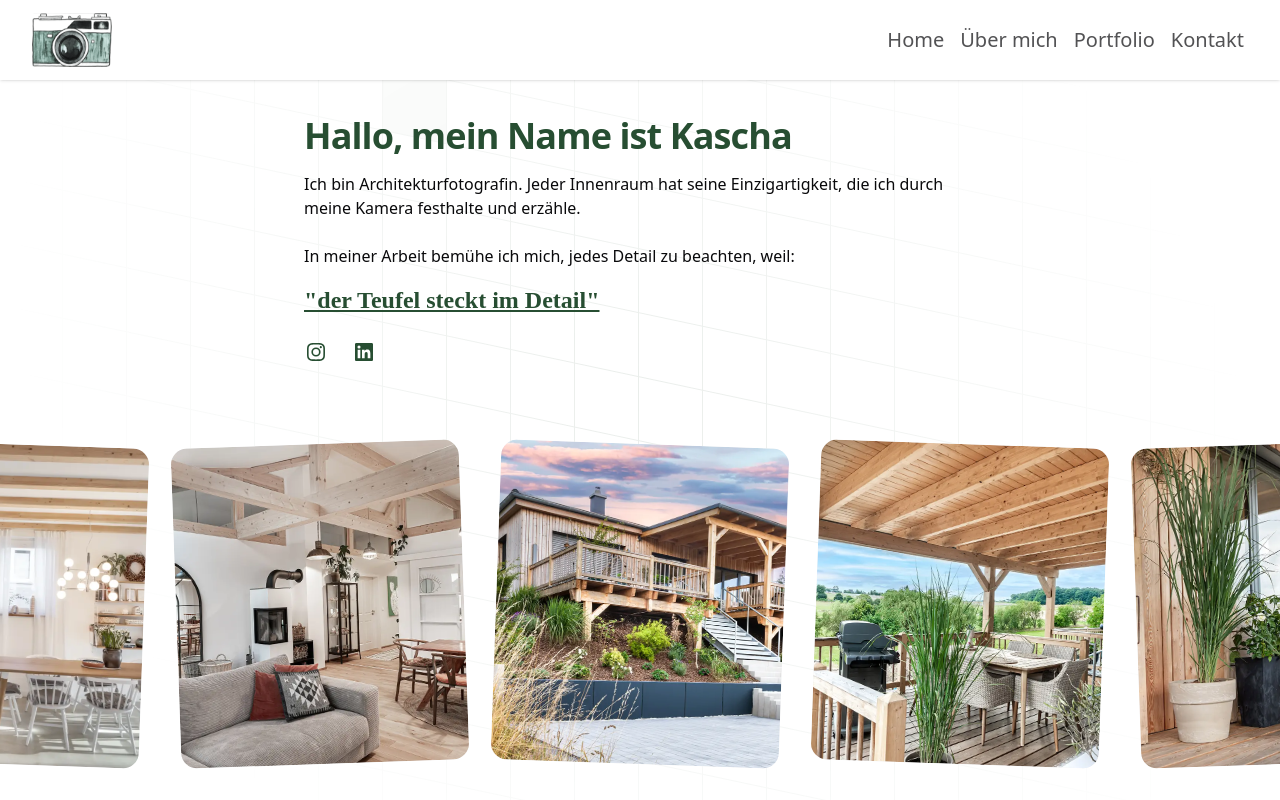
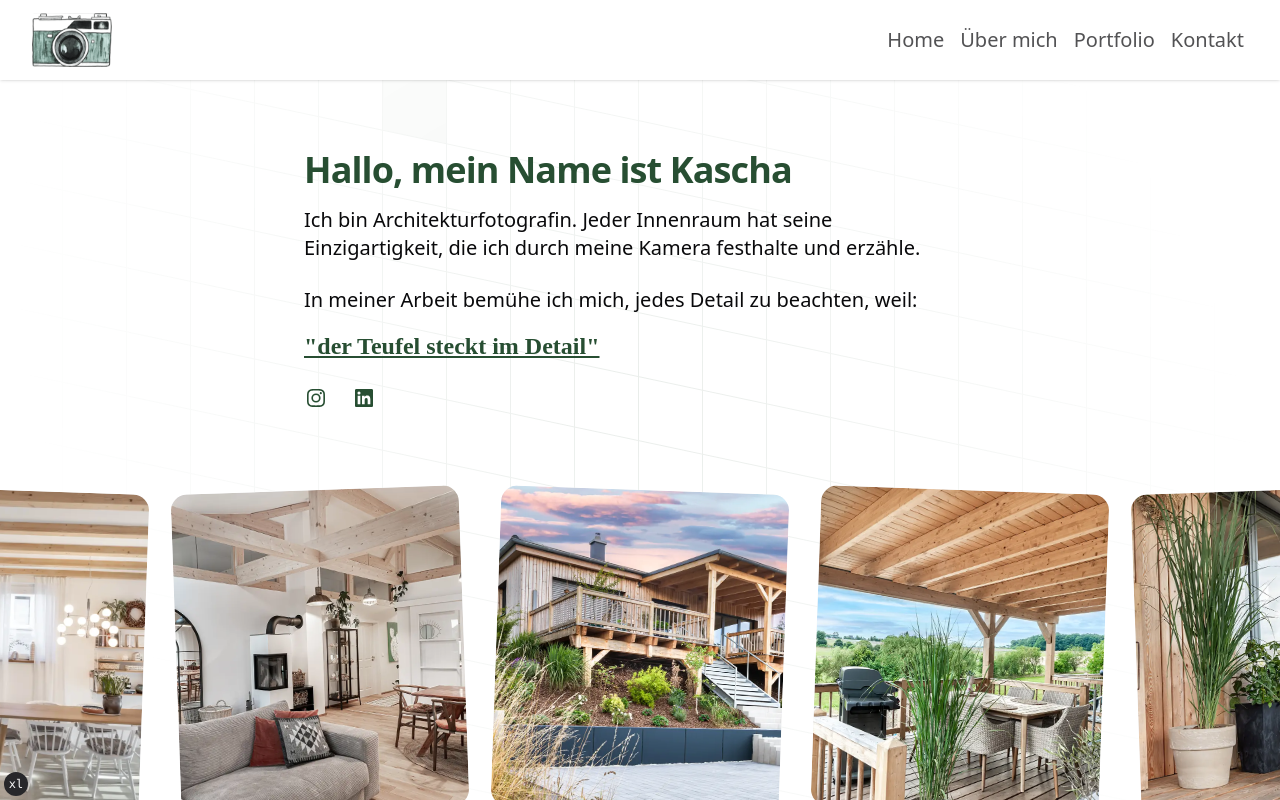
Before and after one commit to Dan86de/NoworytaPhotography, a Next.js app: page / in a window 1280 px wide. Built offline with nearby package versions, Linux system fonts and the light colour scheme; a web font is replaced by a local one.

Commit message:
Fix main styles.

```diff
--- a/src/app/layout.tsx
+++ b/src/app/layout.tsx
@@ -2,6 +2,7 @@ import type { Metadata } from "next";
 import "./globals.css";
 
 import { Header } from "@/components/header";
+import { TailwindIndicator } from "@/components/tailwind-indicator";
 
 export const metadata: Metadata = {
 	title: "Noworytaphotography - portfolio",
@@ -14,6 +15,7 @@ export default function RootLayout({ children }: { children: React.ReactNode })
 			<body className="h-full">
 				<Header />
 				{children}
+				<TailwindIndicator />
 			</body>
 		</html>
 	);
--- a/src/components/header.tsx
+++ b/src/components/header.tsx
@@ -10,7 +10,7 @@ export const Header = () => {
 				<div>
 					<Link
 						href={"/"}
-						className="focus:ring-0.5 flex h-20 w-20 items-center justify-center rounded-md bg-transparent outline-none ring-foreground ring-offset-1 transition-all focus:ring-primary focus-visible:outline-primary"
+						className="focus:ring-0.5 flex h-12 w-12 items-center justify-center rounded-md bg-transparent outline-none ring-foreground ring-offset-1 transition-all focus:ring-primary focus-visible:outline-primary md:h-16 md:w-16 lg:h-20 lg:w-20"
 					>
 						<BrandLogo />
 					</Link>
--- a/src/components/hero-section.tsx
+++ b/src/components/hero-section.tsx
@@ -36,7 +36,7 @@ export const HeroSection = () => {
 					/>
 				))}
 			</GridPattern>
-			<div className="flex h-full flex-col items-center justify-center pt-20 md:items-center">
+			<div className="flex h-full flex-col items-center justify-center pt-12 md:items-center xl:pt-40">
 				<SectionWrapper>
 					{/* <div className="relative h-24 w-24 overflow-hidden rounded-full">
 						<Image
@@ -49,12 +49,14 @@ export const HeroSection = () => {
 						<h1 className="text-2xl font-bold tracking-tight text-primary sm:text-5xl md:text-4xl">
 							Hallo, mein Name ist Kascha
 						</h1>
-						<p className="pt-4 text-zinc-950">
+						<p className="pt-4 text-zinc-950 md:text-lg lg:text-xl">
 							Ich bin Architekturfotografin. Jeder Innenraum hat seine Einzigartigkeit, die ich
 							durch meine Kamera festhalte und erzähle.
 						</p>
 						<br />
-						<p>In meiner Arbeit bemühe ich mich, jedes Detail zu beachten, weil:</p>
+						<p className="md:text-lg lg:text-xl">
+							In meiner Arbeit bemühe ich mich, jedes Detail zu beachten, weil:
+						</p>
 						<strong className="font-headings block pt-4 text-center text-2xl text-primary underline xl:text-left">
 							{`"der Teufel steckt im Detail"`}
 						</strong>
--- /dev/null
+++ b/src/components/tailwind-indicator.tsx
@@ -0,0 +1,14 @@
+export function TailwindIndicator() {
+	if (process.env.NODE_ENV === "production") return null;
+
+	return (
+		<div className="fixed bottom-1 left-1 z-50 flex h-6 w-6 items-center justify-center rounded-full bg-zinc-800 p-3 font-mono text-xs text-zinc-50">
+			<div className="block sm:hidden">xs</div>
+			<div className="hidden sm:block md:hidden">sm</div>
+			<div className="hidden md:block lg:hidden">md</div>
+			<div className="hidden lg:block xl:hidden">lg</div>
+			<div className="hidden xl:block 2xl:hidden">xl</div>
+			<div className="hidden 2xl:block">2xl</div>
+		</div>
+	);
+}
```
